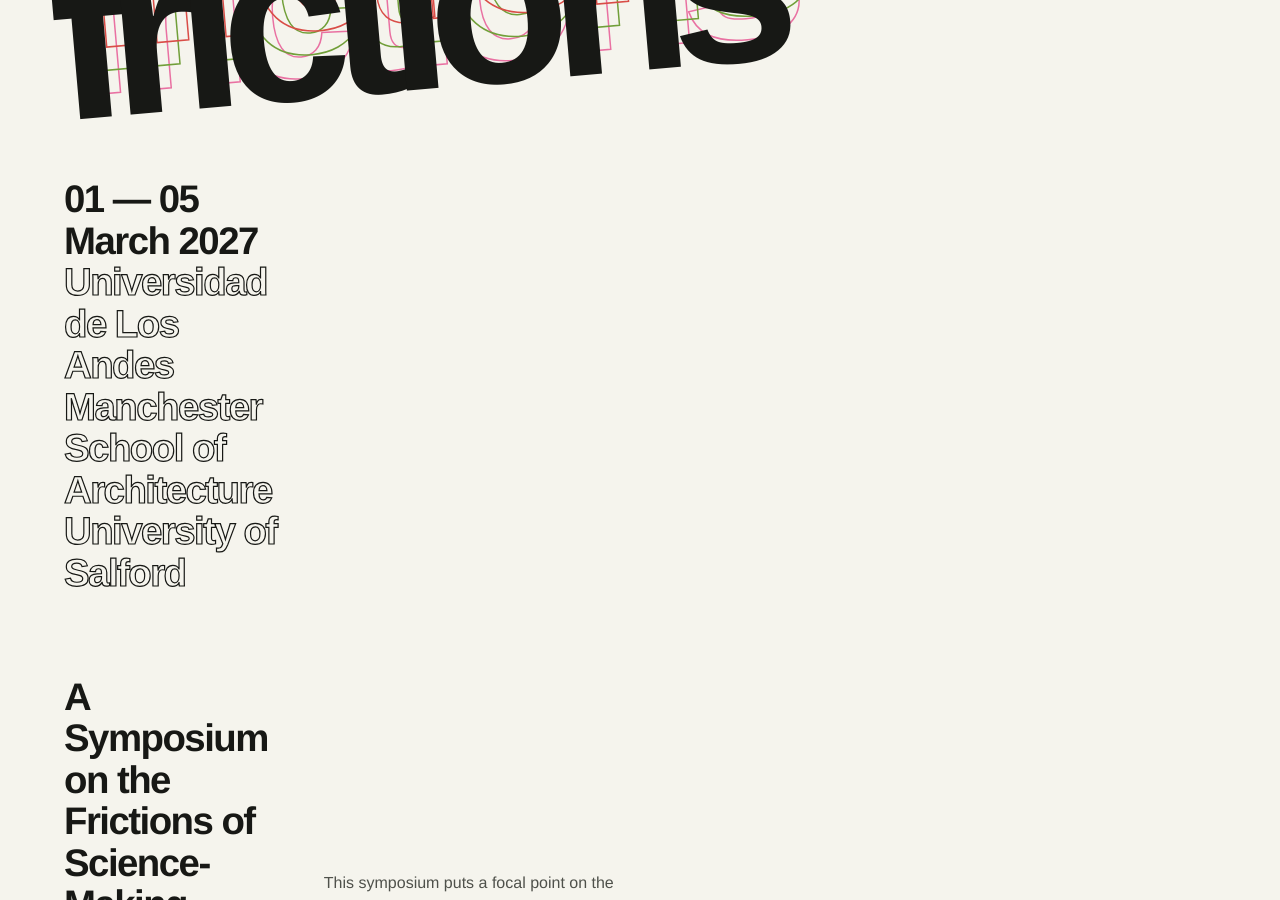
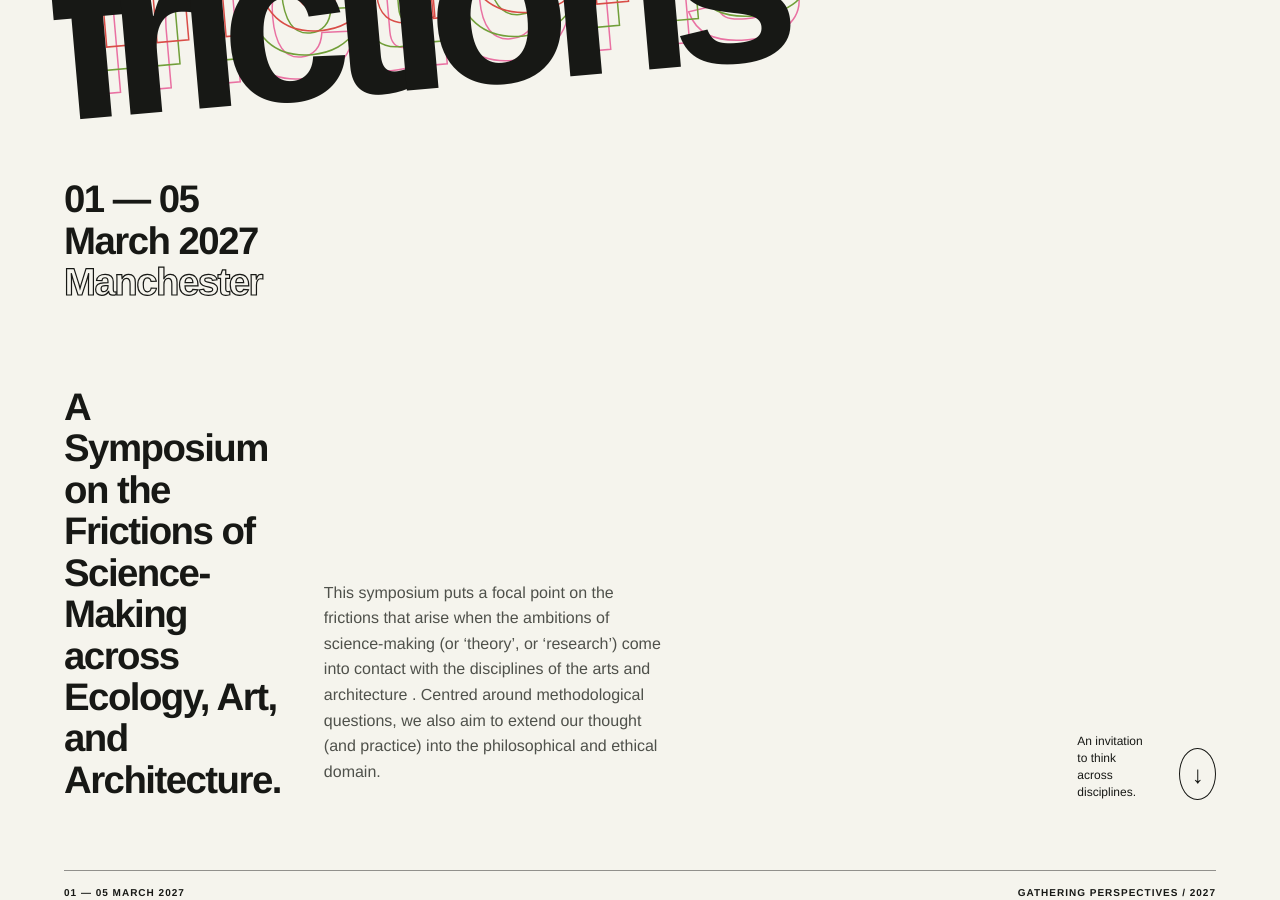
Before and after one commit to rtbs-atlas/frictions.github.io, a Jekyll site: the page built from index.html, in a window 1280 px wide and 900 px high, scrolled down 271 px. Built offline with Jekyll 4.4.1, drawn with Linux system fonts in a browser that asks for light colours.

Commit message:
Update symposium details in index.html

```diff
--- a/index.html
+++ b/index.html
@@ -12,13 +12,13 @@ layout: default
     <span class="hero-title-main" aria-hidden="true">frictions</span>
   </div>
   <div class="hero-bottom">
-    <p class="hero-subtitle">01 — 05 March 2027<br><span class="subtitle-echo">Universidad de Los Andes<br>Manchester School of Architecture<br>University of Salford<br></span><br><br>A Symposium on the Frictions of Science-Making across Ecology, Art, and Architecture.</p>
+    <p class="hero-subtitle">01 — 05 March 2027<br><span class="subtitle-echo">Manchester<br></span><br><br>A Symposium on the Frictions of Science-Making across Ecology, Art, and Architecture.</p>
 
     <div class="about-copy">
       <p>This symposium puts a focal point on the frictions that arise when the ambitions of science-making (or ‘theory’, or ‘research’) come into contact with the disciplines of the arts and architecture . Centred around methodological questions, we also aim to extend our thought (and practice) into the philosophical and ethical domain.</p>
     </div>
 
-    <div class="hero-side"><span>An invitation to think<br>across disciplines.</span><a class="round-arrow" href="#about" aria-label="Explore the symposium">↓</a></div>
+    <div class="hero-side"><span>An invitation to think<br>across disciplines.</span><a class="round-arrow" href="#about" aria-label="Read more">↓</a></div>
   </div>
   <div class="hero-index"><span>01 — 05 March 2027</span><span>Gathering perspectives / 2027</span></div>
 </section>
```
